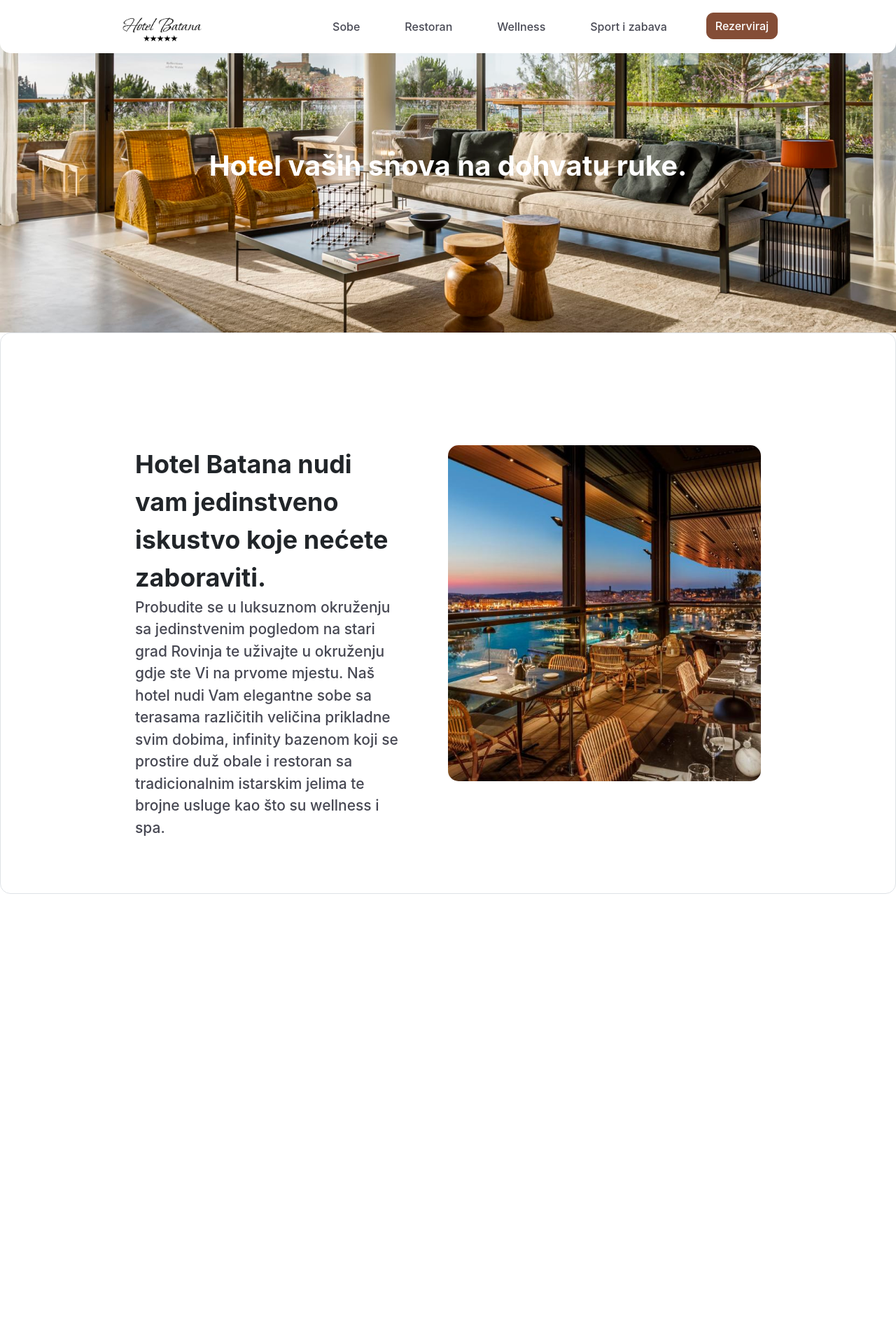
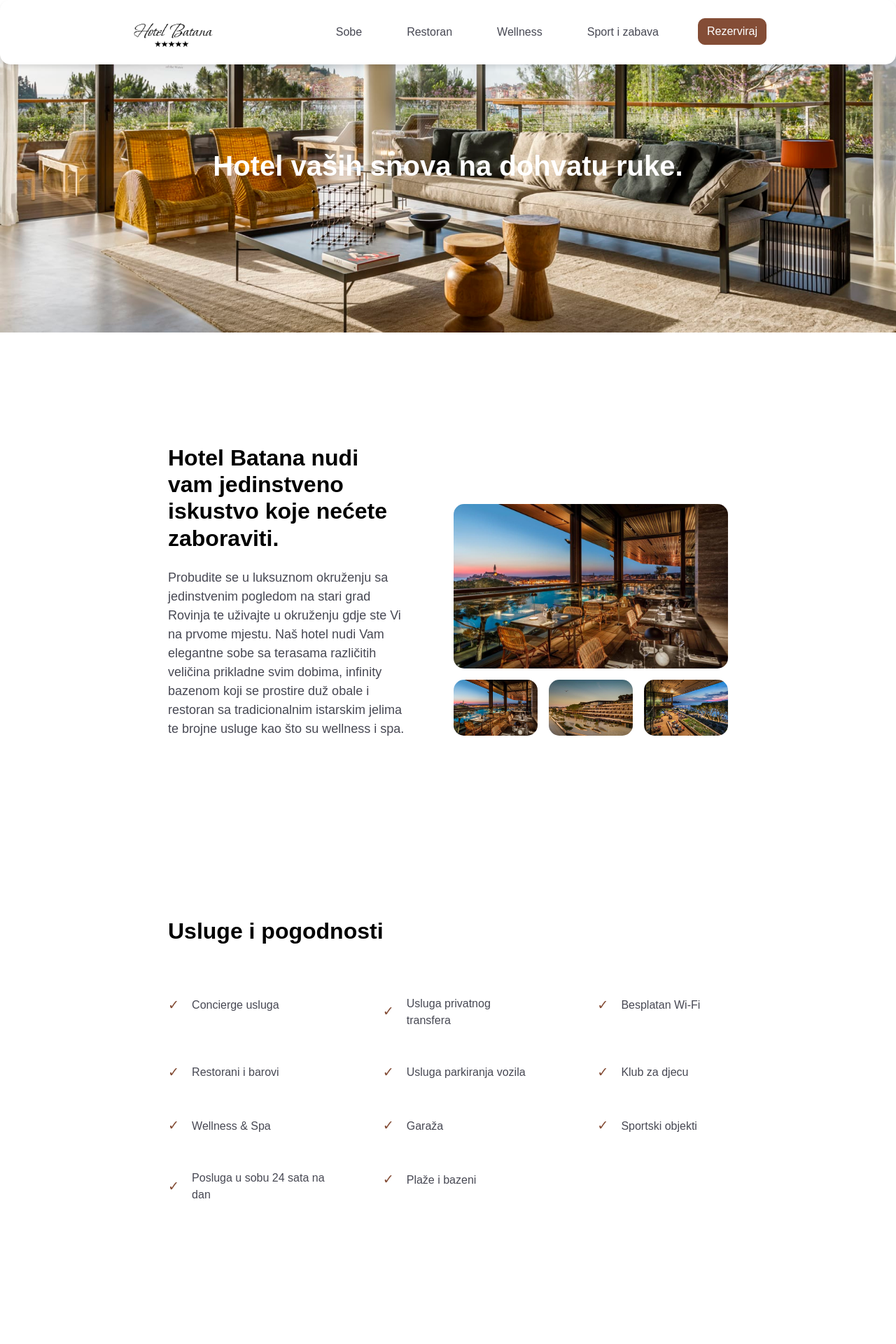
Before and after one commit to DiegoBanovac/hotel-batana, a PHP site: page / in a window 1280 px wide. Shown: the top 1920 px of the page at 70% size. Before the commit the page ends 1277 px from the top, so only its background shows below. Run offline with PHP 8.4, Linux system fonts and the light colour scheme.

Commit message:
drugi commit

```diff
--- a/index.html
+++ b/index.html
@@ -38,17 +38,112 @@
             Hotel vaših snova na dohvatu ruke.
         </h1>
     </div>
-    <div class="d-flex border border-black main-box">
-        <div class="flex-column tekst-box">
-            <div class="flex-fill  naslov">
-                <text class="naslov-text">Hotel Batana nudi vam jedinstveno iskustvo koje nećete zaboraviti.</text>
-            </div>
-            <div class="flex-fill  opis">
-                <text class="opis-text">Probudite se u luksuznom okruženju sa jedinstvenim pogledom na stari grad Rovinja te uživajte u okruženju gdje ste Vi na prvome mjestu. Naš hotel nudi Vam elegantne sobe sa terasama različitih veličina prikladne svim dobima, infinity bazenom koji se prostire duž obale i restoran sa tradicionalnim istarskim jelima te brojne usluge kao što su wellness i spa. </text>
+    <div class="d-flex align-items-center main-box">
+        <div class="tekst-box">
+            <h2 class="mb-4 naslov-text">Hotel Batana nudi vam jedinstveno iskustvo koje nećete zaboraviti.</h2>
+            <p class="opis-text">
+                Probudite se u luksuznom okruženju sa jedinstvenim pogledom na stari grad Rovinja te uživajte u okruženju gdje ste Vi na prvome mjestu. Naš hotel nudi Vam elegantne sobe sa terasama različitih veličina prikladne svim dobima, infinity bazenom koji se prostire duž obale i restoran sa tradicionalnim istarskim jelima te brojne usluge kao što su wellness i spa.
+            </p>
+        </div>
+        <div class="slika-box">
+            <img src="Slike/slika_2.jpg" class="main-img">
+            <div class="slike-box">
+                <img src="Slike/slika_2.jpg" class="small-img">
+                <img src="Slike/slika_3.jpg" class="small-img">
+                <img src="Slike/slika_4.jpg" class="small-img">
             </div>
         </div>
-        <div class="flex-column slika-box">
-            <img src="Slike/slika_2.jpg">
+    </div>
+    <div class="d-flex align-items-center main-box">
+        <div class="tekst-box w-100">
+            <h2 class="naslov-text mb-5 pb-4">Usluge i pogodnosti</h2>
+            <div class="row mx-n4">
+                <!-- Prvi stupac - standardni padding -->
+                <div class="col-md-4 mb-5 px-4">
+                    <div class="d-flex align-items-center">
+                        <span class="check-icon">&#10003;</span>
+                        <p class="ml-2 mb-0">Concierge usluga</p>
+                    </div>
+                </div>
+                <!-- Drugi stupac - pomaknut više udesno -->
+                <div class="col-md-4 mb-5 px-4 offset-md-0">
+                    <div class="d-flex align-items-center pl-md-4">
+                        <span class="check-icon">&#10003;</span>
+                        <p class="ml-2 mb-0">Usluga privatnog transfera</p>
+                    </div>
+                </div>
+                <!-- Treći stupac - još više udesno -->
+                <div class="col-md-4 mb-5 px-4">
+                    <div class="d-flex align-items-center pl-md-5">
+                        <span class="check-icon">&#10003;</span>
+                        <p class="ml-2 mb-0">Besplatan Wi-Fi</p>
+                    </div>
+                </div>
+
+                <!-- Ostali redovi slijede isti obrazac -->
+                <div class="col-md-4 mb-5 px-4">
+                    <div class="d-flex align-items-center">
+                        <span class="check-icon">&#10003;</span>
+                        <p class="ml-2 mb-0">Restorani i barovi</p>
+                    </div>
+                </div>
+                <div class="col-md-4 mb-5 px-4">
+                    <div class="d-flex align-items-center pl-md-4">
+                        <span class="check-icon">&#10003;</span>
+                        <p class="ml-2 mb-0">Usluga parkiranja vozila</p>
+                    </div>
+                </div>
+                <div class="col-md-4 mb-5 px-4">
+                    <div class="d-flex align-items-center pl-md-5">
+                        <span class="check-icon">&#10003;</span>
+                        <p class="ml-2 mb-0">Klub za djecu</p>
+                    </div>
+                </div>
+
+                <div class="col-md-4 mb-5 px-4">
+                    <div class="d-flex align-items-center">
+                        <span class="check-icon">&#10003;</span>
+                        <p class="ml-2 mb-0">Wellness & Spa</p>
+                    </div>
+                </div>
+                <div class="col-md-4 mb-5 px-4">
+                    <div class="d-flex align-items-center pl-md-4">
+                        <span class="check-icon">&#10003;</span>
+                        <p class="ml-2 mb-0">Garaža</p>
+                    </div>
+                </div>
+                <div class="col-md-4 mb-5 px-4">
+                    <div class="d-flex align-items-center pl-md-5">
+                        <span class="check-icon">&#10003;</span>
+                        <p class="ml-2 mb-0">Sportski objekti</p>
+                    </div>
+                </div>
+
+                <div class="col-md-4 mb-5 px-4">
+                    <div class="d-flex align-items-center">
+                        <span class="check-icon">&#10003;</span>
+                        <p class="ml-2 mb-0">Posluga u sobu 24 sata na dan</p>
+                    </div>
+                </div>
+                <div class="col-md-4 mb-5 px-4">
+                    <div class="d-flex align-items-center pl-md-4">
+                        <span class="check-icon">&#10003;</span>
+                        <p class="ml-2 mb-0">Plaže i bazeni</p>
+                    </div>
+                </div>
+            </div>
+        </div>
+    </div>
+    <div class="d-flex align-items-center main-box">
+        <div class="mt-5 tekst-box">
+            <h2 class="mb-4 naslov-text">Sobe</h2>
+            <p class="opis-text">
+                Naš hotel nudi tri vrste soba prilagođene različitim potrebama gostiju. Standardna soba s pogledom na vrt pruža udobnost i mir s privatnim balkonom okrenutim prema mediteranskom zelenilu. Superior soba s pogledom na more nudi prostraniji interijer i spektakularan pogled na more i staru jezgru Rovinja, idealan za opuštanje. Za one koji traže vrhunski luksuz, Deluxe suite s panoramskim pogledom kombinira elegantan dizajn, odvojeni dnevni boravak i prostranu terasu s nezaboravnim pogledom na more.
+            </p>
+            <a class="btn btn-primary" href="#">Saznajte više</a>
+        </div>
+        <div class="mb-5 slika-box">
+            <img src="Slike/slika_sobe.jpg" class="main-img">
         </div>
     </div>
 
--- a/style.css
+++ b/style.css
@@ -1,14 +1,38 @@
-nav{
+/* Reset osnovnih stilova */
+* {
+    margin: 0;
+    padding: 0;
+    box-sizing: border-box;
+    font-family: 'Arial', sans-serif;
+}
+
+body {
+    background-color: #fff;
+    color: #474853;
+}
+
+/* Navigacija */
+.navbar {
     border-radius: 15px;
+    padding: 1rem 2rem;
+    background-color: white;
+    box-shadow: 0 4px 6px rgba(0, 0, 0, 0.1);
 }
+
 .container-fluid {
-       margin-left: 138px ;
-       margin-right: 138px ;
+    margin-left: 138px;
+    margin-right: 138px;
 }
-   .nav-link{
+
+.nav-link {
     color: #474853;
     font-weight: 500;
     font-size: medium;
+    transition: color 0.3s;
+}
+
+.nav-link:hover {
+    color: #844D36;
 }
 
 .btn {
@@ -16,63 +40,94 @@ nav{
     border-color: #844D36;
     border-radius: 10px;
     font-weight: 500;
+    color: white;
+    transition: background 0.3s;
 }
 
+.btn:hover {
+    background-color: #6b3e2a;
+}
+
+/* Glavni sadržaj */
 .main-box {
     border-radius: 15px;
-       height: auto;
-       justify-content: center;
+    display: flex;
+    justify-content: space-between;
     align-items: center;
-       padding-left: 12rem ;
-       padding-right: 12rem ;
+    gap: 4rem;
+    padding: 10rem 15rem 5rem;
 }
 
 .tekst-box {
-    height: 30rem;
-    margin-top: 10rem;
     width: 50%;
-    display: flex; /* Ensure flex layout is applied */
-    flex-direction: column; /* Stack children vertically */
-    padding: 0;
-    margin-bottom: 10rem;
-}
-
-    .slika-box {
-        height: 30rem;
-        margin-top: 10rem;
-        width: 50%;
-        overflow: hidden; /* Osigurava da slika ne "izlazi" iz kontejnera */
-        padding: 0; /* Uklanja unutarnji razmak ako postoji */
-        position: relative; /* Potrebno za absolute pozicioniranje slike */
-        border-radius: 15px;
-        margin-bottom: 10rem;
-    }
-
-   .slika-box img {
-    width: 100%;
-    height: 100%;
-    object-fit: cover; /* Čuva proporcije i pokriva cijeli prostor */
-    display: block; /* Uklanja dodatni razmak ispod slike */
-}
-
-   .naslov {
-    padding-right: 4rem; /* Reduced padding */
 }
 
 .naslov-text {
     font-weight: 700;
-       font-size: 36px;
-    }
-
-    .opis {
-        padding-right: 4rem; /* Reduced padding */
-        flex-grow: 1; /* Ensures opis takes remaining space */
+    font-size: 32px;
+    color: #000;
 }
 
 .opis-text {
+    font-size: 18px;
     color: #474853;
-       font-weight: 500;
-       font-size: 21px;
-       padding-right: 2rem;
-       text-overflow: inherit;
+    line-height: 1.5;
 }
+
+/* Slike */
+.slika-box {
+    width: 50%;
+    margin-top: 65px;
+    display: flex;
+    flex-direction: column;
+    align-items: center;
+    gap: 1rem;
+}
+
+.main-img {
+    width: 100%;
+    height: auto;
+    border-radius: 15px;
+}
+
+.slike-box {
+    display: flex;
+    justify-content: center;
+    gap: 1rem;
+}
+
+.small-img {
+    width: 120px;
+    height: 80px;
+    border-radius: 15px;
+    object-fit: cover;
+    transition: transform 0.3s;
+}
+
+.small-img:hover {
+    transform: scale(1.1);
+}
+
+.w-30 {
+    width: 30%;
+    margin-bottom: 10px;
+    margin-right: 30px;
+}
+
+.check-icon {
+    color: #844D36;
+    font-size: 1.2rem;
+    margin-right: 10px;
+}
+
+.mb-0 {
+    margin-bottom: 0;
+}
+
+.mb-3 {
+    margin-bottom: 1rem;
+}
+
+.mb-4 {
+    margin-bottom: 1.5rem;
+}
```
Also changed, not shown: Slike/slika_3.jpg (added), Slike/slika_4.jpg (added), Slike/slika_sobe.jpg (added). Lines whose indentation alone changed are shown as unchanged.
